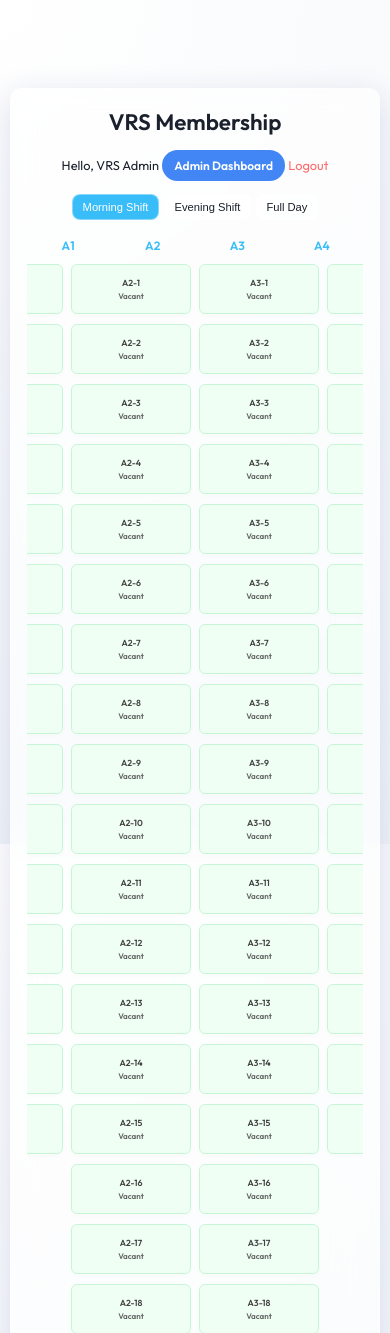
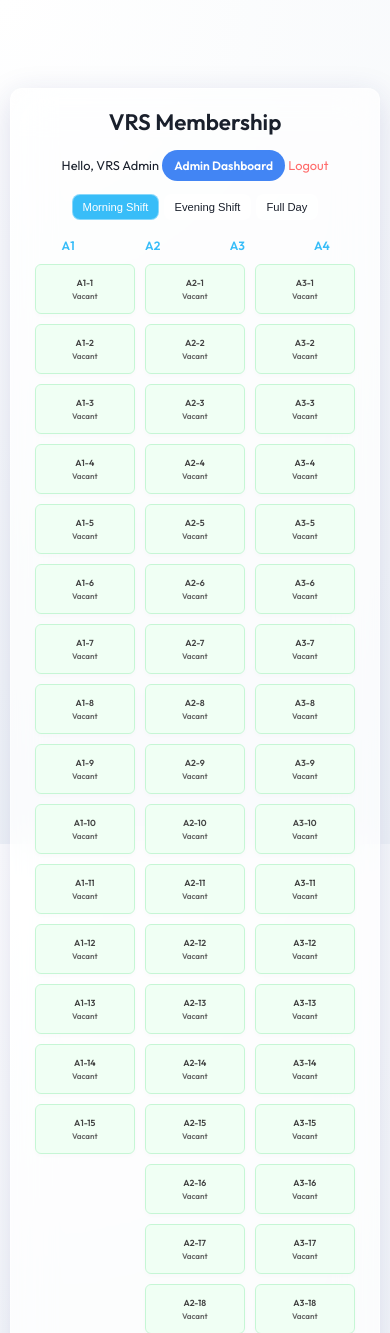
Before and after one commit to aryanRN2/VRS-Library, a Flask app: page /membership in a window 390 px wide. Shown: the top 1333 px of the page. Run offline with Flask 3, Linux system fonts and the light colour scheme; a user stored in the database is signed in; data comes from the database, SQL or seed files in the repository; data that the repository does not hold is empty.

Commit message:
Fix mobile scrolling and accessibility issues in seat grid

```diff
--- a/templates/membership.html
+++ b/templates/membership.html
@@ -105,8 +105,8 @@
 .shift-btn { background: var(--glass-bg); border: 1px solid var(--glass-border); padding: 0.5rem 1rem; border-radius: 2rem; color: var(--text-color); cursor: pointer; font-size: 0.8rem; }
 .shift-btn.active { background: var(--accent-color); color: white; }
 .grid-header { display: grid; grid-template-columns: repeat(4, 1fr); gap: 5px; text-align: center; font-weight: 700; margin-bottom: 0.8rem; color: var(--accent-color); font-size: 1rem; }
-.seat-grid { display: flex; gap: 15px; justify-content: center; align-items: flex-start; overflow-x: auto; padding-bottom: 1rem; }
-.seat-column { display: flex; flex-direction: column; gap: 8px; flex: 1; min-width: 120px; max-width: 200px; }
+.seat-grid { display: flex; gap: 15px; justify-content: center; align-items: flex-start; overflow-x: auto; padding: 0 1rem 1rem 1rem; -webkit-overflow-scrolling: touch; }
+.seat-column { display: flex; flex-direction: column; gap: 8px; flex: 0 0 auto; min-width: 120px; max-width: 200px; }
 .seat { min-height: 65px; background: white; border: 1.5px solid var(--glass-border); border-radius: 8px; display: flex; flex-direction: column; align-items: center; justify-content: center; padding: 6px; position: relative; box-shadow: 0 2px 4px rgba(0,0,0,0.02); margin-bottom: 2px; }
 .seat:hover { border-color: var(--accent-color); background: #f8faff; }
 .seat-id { font-size: 0.7rem; font-weight: 800; color: #444; margin-bottom: 2px; }
@@ -135,8 +135,9 @@
     .shift-btn { padding: 0.4rem 0.6rem; font-size: 0.7rem; border-radius: 8px; }
 
     .grid-header { font-size: 0.75rem; margin-bottom: 0.5rem; gap: 2px; }
-    .seat-grid { gap: 8px; padding-bottom: 0.5rem; }
-    .seat { min-height: 50px; padding: 4px; border-radius: 6px; min-width: 80px; }
+    .seat-grid { gap: 10px; padding: 0 0.5rem 1rem 0.5rem; justify-content: flex-start; }
+    .seat-column { min-width: 100px; }
+    .seat { min-height: 50px; padding: 4px; border-radius: 6px; }
     .seat-id { font-size: 0.55rem; }
     .seat-user { font-size: 0.5rem; }
 
```
